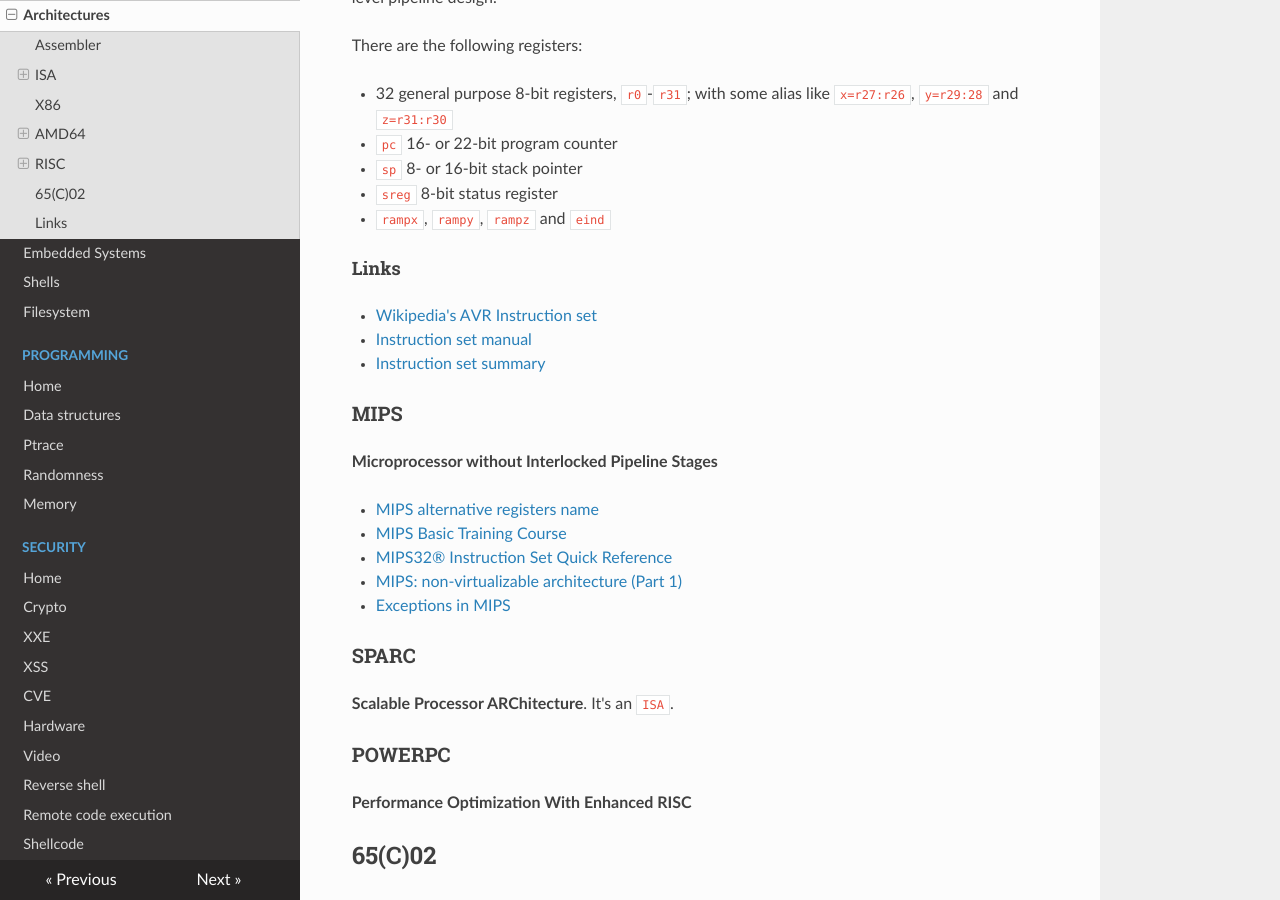
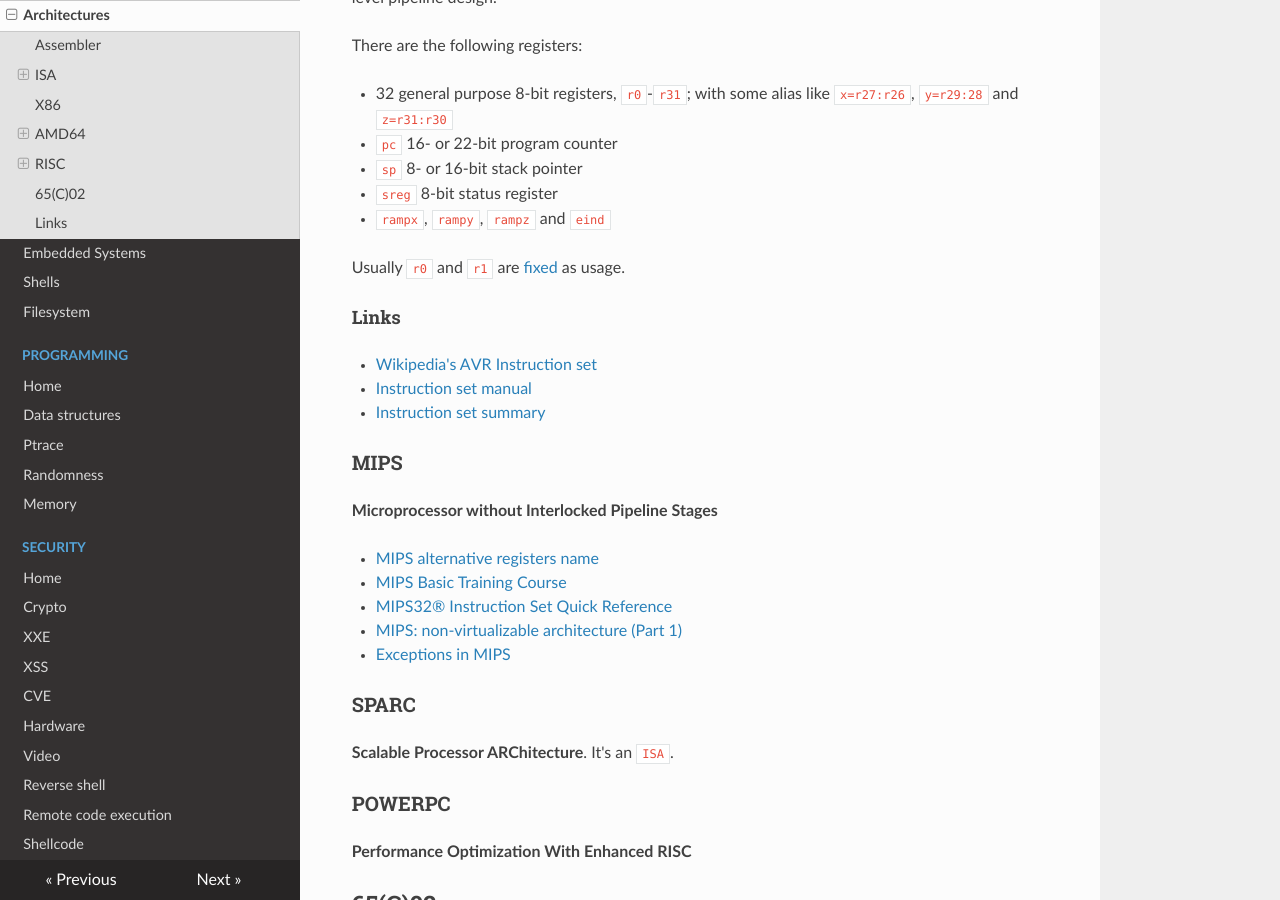
Before and after one commit to gipi/low-level, an MkDocs documentation site: the page built from docs/arch.md, in a window 1280 px wide and 900 px high, scrolled down 3300 px. Built offline with MkDocs 1.6.1, drawn with Linux system fonts in a browser that asks for light colours; nearby versions of some CDN libraries; old or Windows-style settings are respelled for this version of MkDocs.

Commit message:
arch: add note about AVR fixed registers.

```diff
--- a/docs/arch.md
+++ b/docs/arch.md
@@ -146,6 +146,8 @@ There are the following registers:
  - ``sreg`` 8-bit status register
  - ``rampx``, ``rampy``, ``rampz`` and ``eind``
 
+Usually ``r0`` and ``r1`` are [fixed](https://gcc.gnu.org/wiki/avr-gcc#Fixed_Registers) as usage.
+
 #### Links
 
  - [Wikipedia's AVR Instruction set](https://en.wikipedia.org/wiki/Atmel_AVR_instruction_set)
```
